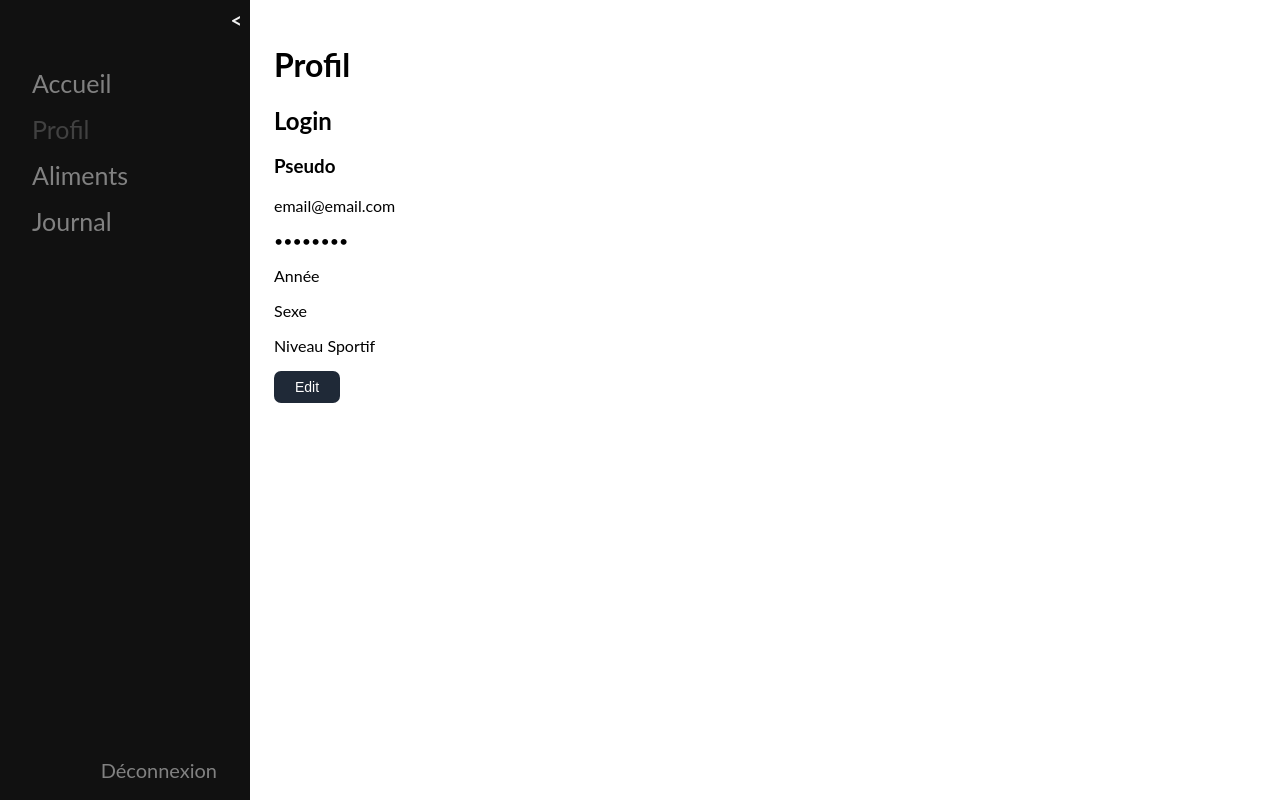
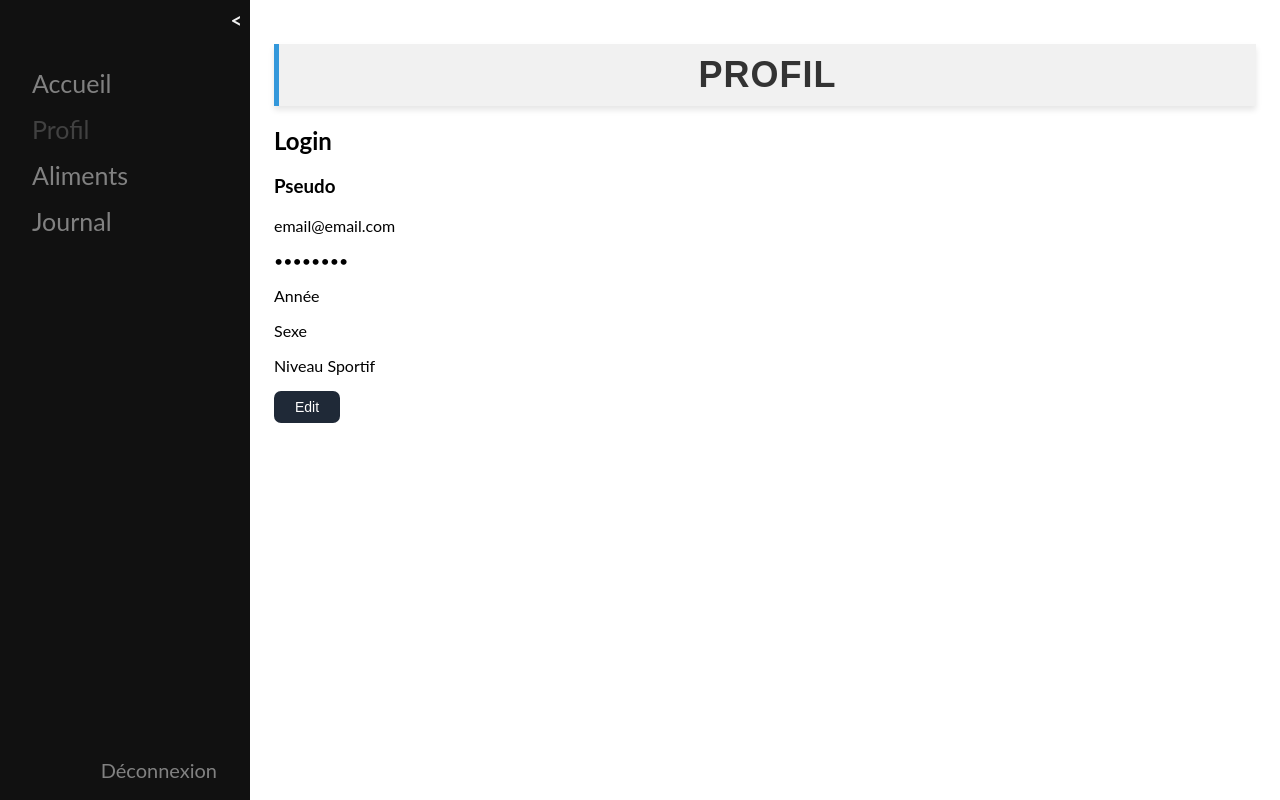
Before and after one commit to MegaStunt49/Projet_IDAW, a PHP site: page /profil.php in a window 1280 px wide. Run offline with PHP 8.4, Linux system fonts and the light colour scheme; the visitor is signed in with stand-in values (Sample User, id 1); a stand-in replaces the project's code that opens the database connection; some libraries are stand-ins or nearby versions.

Commit message:
style for text and h1

```diff
--- a/frontend/css/style1.css
+++ b/frontend/css/style1.css
@@ -228,3 +228,22 @@ button:active {
   color: #0056b3;
   margin-bottom: 10px;
 }
+
+.large-text {
+  font-size: 150%;
+}
+
+h1 {
+  font-family: 'Arial', sans-serif;
+  font-size: 36px;
+  font-weight: 700;
+  color: #333;
+  text-align: center;
+  text-transform: uppercase;
+  letter-spacing: 1px;
+  margin: 20px 0;
+  padding: 10px;
+  background-color: #f1f1f1;
+  border-left: 5px solid #3498db;
+  box-shadow: 0 4px 6px rgba(0, 0, 0, 0.1);
+}
```
